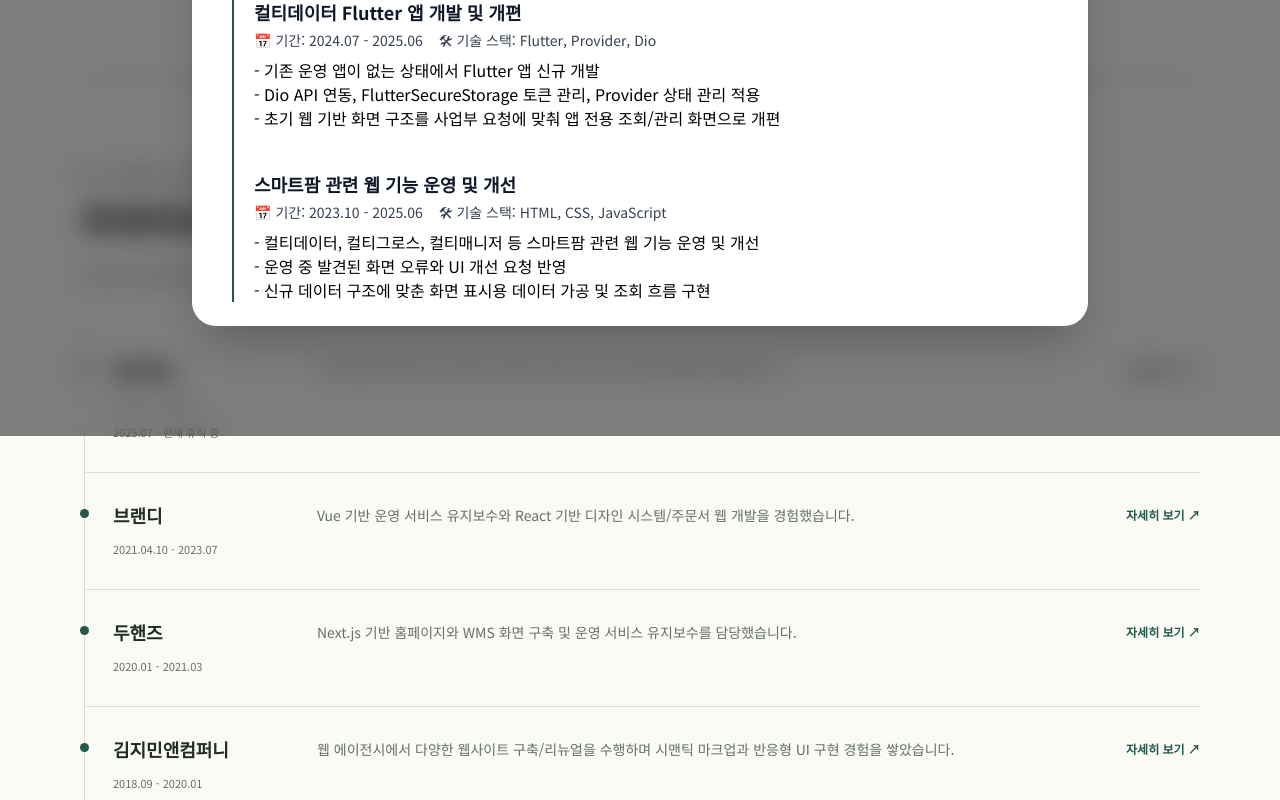
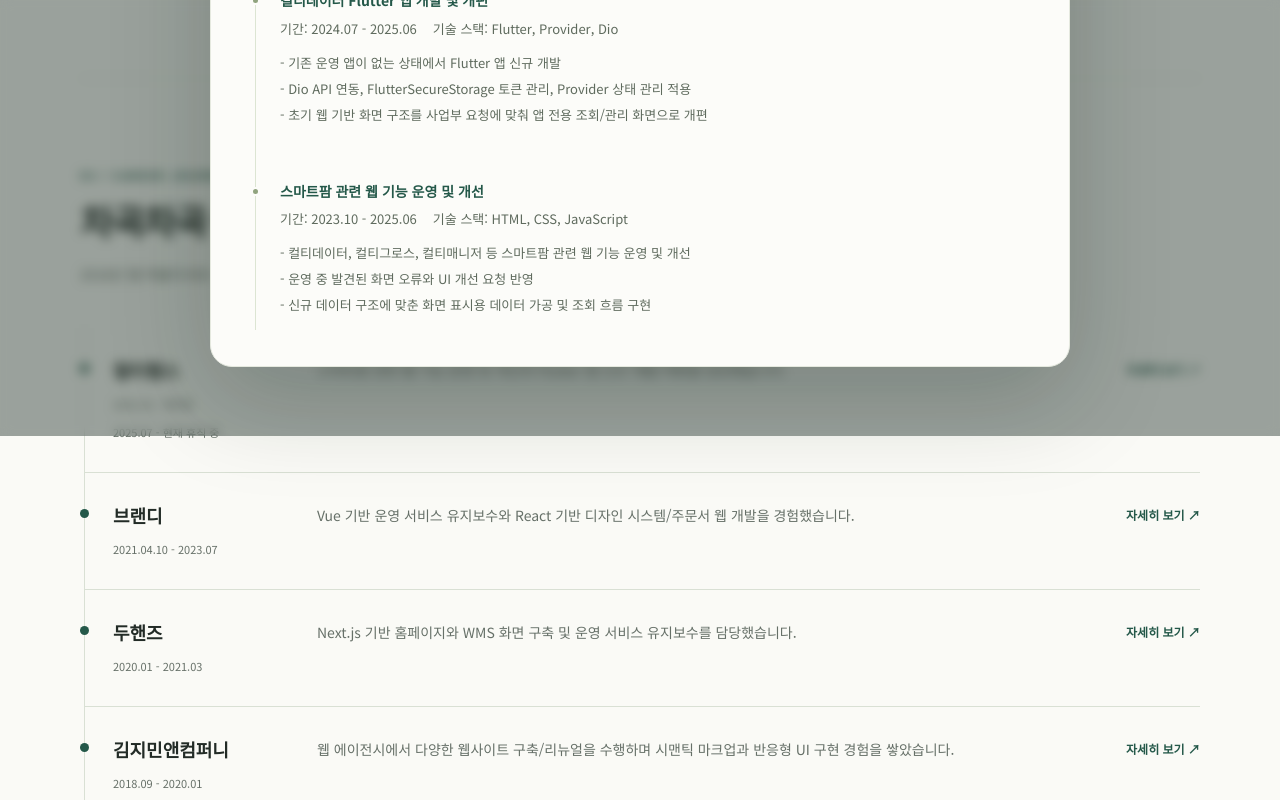
Before and after one commit to Kbomi/portfolio-nextjs, a Next.js app: page / in a window 1280 px wide. Both pictures are taken after a click on the button 642 px from the left and 2760 px from the top of the page. Shown: the part 2360-3160 px from the top of the page. Built offline with nearby package versions, Linux system fonts and the light colour scheme.

Commit message:
style: unify portfolio detail popup design

```diff
--- a/app/components/CareerCard.tsx
+++ b/app/components/CareerCard.tsx
@@ -73,17 +73,17 @@ export default function CareerCard({ card }: { card: CareerProps }) {
         createPortal(
           <dialog
             open
-            className="fixed inset-0 flex items-center justify-center bg-black/50 backdrop-blur-md transition z-50 w-full h-full"
+            className="popup-overlay fixed inset-0 flex items-center justify-center bg-black/50 backdrop-blur-md transition z-50 w-full h-full"
           >
-            <div className="bg-white rounded-3xl shadow-2xl max-w-4xl w-[90%] max-h-[90vh] overflow-hidden">
+            <div className="popup-panel bg-white rounded-3xl shadow-2xl max-w-4xl w-[90%] max-h-[90vh] overflow-hidden">
               {/* 헤더 */}
-              <div className="p-4 md:px-8 md:py-6 shadow-md">
+              <div className="popup-heading p-4 md:px-8 md:py-6 shadow-md">
                 <div className="flex items-center justify-between items-center">
                   <h3 className="text-2xl md:text-3xl font-bold text-gray-900">
                     {card.title}
                   </h3>
                   <button
-                    className="text-gray-500 hover:text-gray-700 transition cursor-pointer"
+                    className="popup-close text-gray-500 hover:text-gray-700 transition cursor-pointer"
                     onClick={() => setIsOpen(false)}
                     aria-label="닫기"
                   >
@@ -104,7 +104,7 @@ export default function CareerCard({ card }: { card: CareerProps }) {
               </div>
 
               {/* 스크롤 가능한 콘텐츠 영역 프로젝트 리스트 */}
-              <div className="my-4 md:my-6 max-h-[60vh] overflow-y-auto px-4 md:px-8">
+              <div className="popup-body my-4 md:my-6 max-h-[60vh] overflow-y-auto px-4 md:px-8">
                 <h4 className="text-xl font-semibold text-gray-800">
                   주요 업무
                 </h4>
@@ -119,15 +119,15 @@ export default function CareerCard({ card }: { card: CareerProps }) {
                         </h4>
                         <div className="flex flex-col md:flex-row gap-2 md:gap-4 items-start md:items-center mt-1">
                           <p className="text-sm text-gray-700">
-                            📅 기간: {project.date}
+                            기간: {project.date}
                           </p>
                           <p className="text-sm text-gray-700">
-                            🛠 기술 스택: {project.skill}
+                            기술 스택: {project.skill}
                           </p>
                         </div>
                         {project.url?.length && (
                           <p className="flex gap-2 mt-2 text-sm text-gray-600">
-                            🔗 URL:
+                            URL:
                             {project.url.map((item, index) => (
                               <Link
                                 key={index}
--- a/app/components/FeaturedWorks.tsx
+++ b/app/components/FeaturedWorks.tsx
@@ -27,7 +27,7 @@ function WorkDialog({ work, onClose }: { work: Work; onClose: () => void }) {
       ref={ref}
       onCancel={onClose}
       aria-labelledby="featured-dialog-title"
-      className="fixed inset-0 m-auto max-h-[90dvh] w-[calc(100%-32px)] max-w-3xl overflow-y-auto rounded-2xl bg-[#fafaf6] p-0 text-[#222b26] shadow-2xl backdrop:bg-black/50"
+      className="popup-native fixed inset-0 m-auto max-h-[90dvh] w-[calc(100%-32px)] max-w-3xl overflow-y-auto rounded-2xl bg-[#fafaf6] p-0 text-[#222b26] shadow-2xl backdrop:bg-black/50"
       onClick={(event) => {
         if (event.target === event.currentTarget) {
           const rect = event.currentTarget.getBoundingClientRect();
@@ -41,7 +41,7 @@ function WorkDialog({ work, onClose }: { work: Work; onClose: () => void }) {
         }
       }}
     >
-      <div className="sticky top-0 z-10 flex items-start justify-between gap-4 border-b border-[#d9e0d4] bg-[#fafaf6] p-6 md:p-8">
+      <div className="popup-heading sticky top-0 z-10 flex items-start justify-between gap-4 border-b border-[#d9e0d4] bg-[#fafaf6] p-6 md:p-8">
         <div>
           <p className="eyebrow">{work.period}</p>
           <h3 id="featured-dialog-title" className="mt-3 text-2xl font-bold">
@@ -52,12 +52,12 @@ function WorkDialog({ work, onClose }: { work: Work; onClose: () => void }) {
           type="button"
           aria-label="상세 경험 닫기"
           onClick={onClose}
-          className="rounded-full p-2 text-primary hover:bg-sub-primary"
+          className="popup-close rounded-full p-2 text-primary hover:bg-sub-primary"
         >
           <X size={22} />
         </button>
       </div>
-      <div className="space-y-7 p-6 md:p-8">
+      <div className="popup-body space-y-7 p-6 md:p-8">
         <p className="text-sm leading-7 text-[#667068]">{work.summary}</p>
         <div className="flex flex-wrap gap-2">
           {work.stack.split(", ").map((stack) => (
--- a/app/components/SideProjectCard.tsx
+++ b/app/components/SideProjectCard.tsx
@@ -73,12 +73,12 @@ export default function SideProjectCard({ card }: { card: SideProjectProps }) {
         createPortal(
           <dialog
             open
-            className="fixed inset-0 flex items-center justify-center bg-black/50 backdrop-blur-md transition z-50 w-full h-full"
+            className="popup-overlay fixed inset-0 flex items-center justify-center bg-black/50 backdrop-blur-md transition z-50 w-full h-full"
           >
-            <div className="bg-white rounded-3xl shadow-2xl max-w-4xl w-[90%] max-h-[90vh] overflow-hidden">
+            <div className="popup-panel bg-white rounded-3xl shadow-2xl max-w-4xl w-[90%] max-h-[90vh] overflow-hidden">
               {/* 헤더 */}
-              <div className="p-4 md:px-8 md:py-6 shadow-md">
-                <div className="relative flex items-center pt-8 md:pt-0">
+              <div className="popup-heading p-4 md:px-8 md:py-6 shadow-md">
+                <div className="relative flex items-center gap-3 pr-12">
                   <Image
                     src={card.thumb}
                     alt={`${card.title}의 썸네일 이미지`}
@@ -86,11 +86,11 @@ export default function SideProjectCard({ card }: { card: SideProjectProps }) {
                     width={500}
                     height={500}
                   />
-                  <h3 className="ml-4 text-2xl md:text-3xl font-bold text-gray-900">
+                  <h3 className="text-2xl md:text-3xl font-bold text-gray-900">
                     {card.title}
                   </h3>
                   <button
-                    className="absolute right-0 top-0 z-2 md:static ml-auto text-gray-500 hover:text-gray-700 transition cursor-pointer"
+                    className="popup-close absolute right-0 top-0 z-2 md:static ml-auto text-gray-500 hover:text-gray-700 transition cursor-pointer"
                     onClick={() => setIsOpen(false)}
                     aria-label="닫기"
                   >
@@ -101,26 +101,26 @@ export default function SideProjectCard({ card }: { card: SideProjectProps }) {
               </div>
 
               {/* 스크롤 가능한 콘텐츠 영역 프로젝트 리스트 */}
-              <div className="my-4 md:my-6 max-h-[60vh] overflow-y-auto px-4 md:px-8">
-                <div className="flex flex-col md:flex-row mt-0 md:mt-4 space-x-6">
+              <div className="popup-body my-4 md:my-6 max-h-[60vh] overflow-y-auto px-4 md:px-8">
+                <div className="popup-project-layout grid gap-7 md:grid-cols-2">
                   <Link
                     href={card.link}
                     target="_blank"
-                    className="relative block w-full md:w-[50%] h-80 md:h-120 border border-gray-300 rounded"
+                    className="popup-project-image relative block h-80 md:h-120"
                   >
                     <Image
                       src={card.image}
                       alt={`${card.title} 참고 이미지`}
-                      className="mb-2 rounded object-cover object-center"
+                      className="rounded-xl object-contain object-top"
                       fill
                     />
                   </Link>
-                  <div className="w-full md:w-[50%] mt-4 md:mt-0">
+                  <div className="min-w-0">
                     <p className="text-sm text-gray-700">
-                      🛠 기술 스택: {card.skill}
+                      기술 스택: {card.skill}
                     </p>
                     <p className="mt-2 md:mt-4 text-sm md:text-base">
-                      🔗 링크:{" "}
+                      링크:{" "}
                       <Link
                         href={card.link}
                         target="_blank"
--- a/app/globals.css
+++ b/app/globals.css
@@ -106,3 +106,200 @@ footer[id] {
     animation: none !important;
   }
 }
+
+/* Shared popup surfaces: scoped to detail views only. */
+.popup-overlay {
+  padding: 20px;
+  background: rgb(23 39 31 / 42%);
+  backdrop-filter: blur(6px);
+}
+.popup-panel,
+.popup-native {
+  width: min(860px, calc(100% - 32px));
+  max-height: min(88dvh, 900px);
+  border: 1px solid #e5e9df;
+  border-radius: 22px;
+  background: #fcfcf9;
+  color: #29352c;
+  box-shadow: 0 30px 100px rgb(15 31 23 / 22%);
+  overflow: hidden;
+}
+.popup-panel,
+.popup-native[open] {
+  display: flex;
+  flex-direction: column;
+}
+.popup-native::backdrop {
+  background: rgb(23 39 31 / 42%);
+  backdrop-filter: blur(6px);
+}
+.popup-heading {
+  position: relative;
+  flex-shrink: 0;
+  padding: 30px 36px 26px;
+  border-bottom: 1px solid #e5e9df;
+  background: linear-gradient(120deg, #f0f4ea, #fcfcf9 80%);
+  box-shadow: none;
+}
+.popup-heading h3 {
+  font-size: 27px;
+  line-height: 1.5;
+  letter-spacing: -0.04em;
+  word-break: keep-all;
+  padding-right: 36px;
+}
+.popup-heading p {
+  font-size: 12px;
+  line-height: 1.9;
+  color: #687464;
+}
+.popup-heading .eyebrow {
+  font-size: 10px;
+  letter-spacing: 0.1em;
+  color: #45614e;
+}
+.popup-close {
+  display: flex;
+  align-items: center;
+  justify-content: center;
+  position: absolute;
+  top: 26px;
+  right: 28px;
+  width: 36px;
+  height: 36px;
+  flex-shrink: 0;
+  padding: 0;
+  border: 1px solid #dbe3d4;
+  border-radius: 50%;
+  background: #fcfcf9;
+  color: #45614e;
+}
+.popup-close svg {
+  width: 18px;
+  height: 18px;
+}
+.popup-heading > .relative .popup-close {
+  top: 0;
+  right: 0;
+}
+.popup-close:hover {
+  background: #e9efdf;
+  color: #245849;
+}
+.popup-body {
+  flex: 1;
+  min-height: 0;
+  max-height: none;
+  margin: 0;
+  padding: 28px 36px 36px;
+  overflow-y: auto;
+  overscroll-behavior: contain;
+  scrollbar-width: thin;
+  scrollbar-color: #c6d2bc transparent;
+}
+.popup-body p,
+.popup-body li {
+  font-size: 13px;
+  line-height: 2;
+  color: #5f6b5e;
+  word-break: keep-all;
+  overflow-wrap: anywhere;
+}
+.popup-body h4 {
+  font-size: 14px;
+  line-height: 1.6;
+  color: #245849;
+}
+.popup-body > section {
+  border-top: 1px solid #e5e9df;
+  padding-top: 24px;
+}
+.popup-body > section:last-child {
+  border: 1px solid #dfe7d6;
+  padding: 22px 24px;
+  background: #f0f4ea;
+  border-radius: 12px;
+}
+.popup-body .pill {
+  background: #f4f6ef;
+  border-color: #e0e7d8;
+  font-size: 10px;
+}
+.popup-project-image {
+  border: 1px solid #e2e7da;
+  border-radius: 12px;
+  background: #f2f5ed;
+  padding: 8px;
+  overflow: hidden;
+}
+.popup-body .border-l-2 {
+  border-left-width: 1px;
+  border-color: #dce5d3;
+  margin-top: 24px;
+  padding-left: 24px;
+}
+.popup-body .border-l-2 > div {
+  position: relative;
+  padding-bottom: 12px;
+}
+.popup-body .border-l-2 > div::before {
+  content: "";
+  position: absolute;
+  left: -29px;
+  top: 7px;
+  width: 9px;
+  height: 9px;
+  border-radius: 50%;
+  background: #90a37e;
+  border: 2px solid #fcfcf9;
+}
+.popup-accordion {
+  border-color: #e0e7d8;
+  border-radius: 12px;
+  padding: 20px;
+  background: #fff;
+}
+.popup-accordion > button {
+  text-align: left;
+  gap: 16px;
+  font-size: 14px;
+  line-height: 1.7;
+}
+.popup-accordion > button svg {
+  flex-shrink: 0;
+  width: 17px;
+  height: 17px;
+}
+@media (max-width: 639px) {
+  .popup-overlay {
+    padding: 12px;
+  }
+  .popup-panel,
+  .popup-native {
+    width: calc(100% - 24px);
+    max-height: 90dvh;
+    border-radius: 18px;
+  }
+  .popup-overlay .popup-panel {
+    width: 100%;
+  }
+  .popup-heading {
+    padding: 24px 22px 20px;
+  }
+  .popup-heading h3 {
+    font-size: 22px;
+  }
+  .popup-close {
+    top: 20px;
+    right: 18px;
+  }
+  .popup-body {
+    padding: 24px 22px 28px;
+  }
+  .popup-body > section:last-child {
+    padding: 18px;
+  }
+  .popup-accordion {
+    padding: 16px;
+  }
+}
```
Also changed, not shown: app/components/Projects.tsx (+14 -11 lines).
